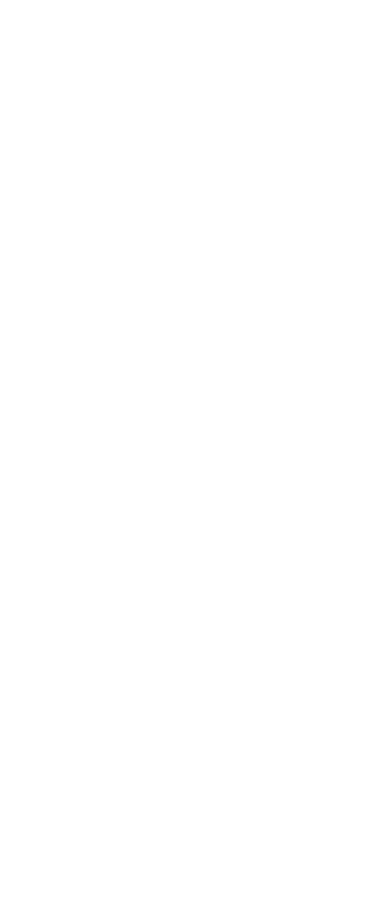
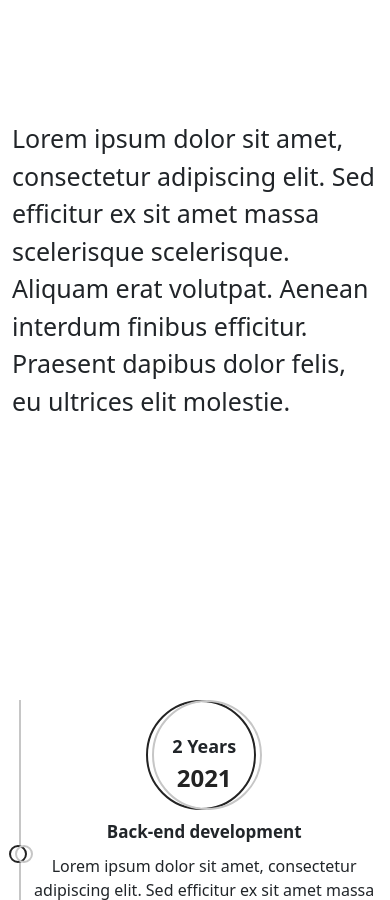
Before and after one commit to R4PTOR-C/PORTFOLIO, a React (Create React App) app: page / in a window 390 px wide. Shown: the part 1100-2000 px from the top of the page. Before the commit the page ends 956 px from the top, so only its background shows below. Built offline with nearby package versions, Linux system fonts and the light colour scheme.

Commit message:
Novas adições

```diff
--- a/package.json
+++ b/package.json
@@ -10,6 +10,7 @@
     "jquery": "^3.7.1",
     "react": "^18.2.0",
     "react-dom": "^18.2.0",
+    "react-router-dom": "^6.16.0",
     "react-scripts": "5.0.1",
     "reactstrap": "^9.2.0",
     "web-vitals": "^2.1.4"
--- a/src/App.css
+++ b/src/App.css
@@ -57,7 +57,7 @@
   border-top: 0.1875rem solid var(--primary-dark);
 }
 
-/***************************************HEADER***************************************/
+/***************************************INTRO***************************************/
 
 .intro-wraper{
   position: relative;
@@ -90,3 +90,20 @@
   align-items: center;
   height: 100vh;
 }
+
+/***************************************ABOUT***************************************/
+
+.aboutPara{
+  justify-content: center;
+  font-size: 25px;
+}
+
+.about-wraper{
+  display: flex;
+  justify-content: center;
+  align-items: center;
+  height: 100vh;
+}
+
+
+/***************************************Experience***************************************/
--- a/src/App.js
+++ b/src/App.js
@@ -5,6 +5,9 @@
 import Navbar from "./components/Navbar"
 import './App.css'
 import Intro from "./components/Intro";
+import Experience from "./components/Experience";
+import About from "./components/About";
+import './style/About.css'
 
 
 import { Button } from 'reactstrap';
@@ -14,8 +17,11 @@
 function App() {
   return (
      <>
-      <Navbar/>
-      <Intro/>
+         <Navbar/>
+         <Intro/>
+         <About/>
+         <Experience/>
+
      </>
   );
 }
--- /dev/null
+++ b/src/components/About.js
@@ -0,0 +1,16 @@
+import React from "react";
+
+const About = () =>{
+    return(
+        <div id="about-section" className="about-wraper">
+            <div className="container">
+                <p className="aboutPara">Lorem ipsum dolor sit amet, consectetur adipiscing elit. Sed
+                    efficitur ex sit amet massa scelerisque scelerisque. Aliquam erat
+                    volutpat. Aenean interdum finibus efficitur. Praesent dapibus dolor
+                    felis, eu ultrices elit molestie.</p>
+            </div>
+        </div>
+    )
+}
+
+export default About;
--- /dev/null
+++ b/src/components/Experience.js
@@ -0,0 +1,59 @@
+import React from "react";
+
+const Experience = () => {
+    return (
+        <div id="experience-section" className="container">
+            <div className="main-timeline">
+                {/* start experience section*/}
+                <div className="timeline">
+                    <div className="icon"></div>
+                    <div className="date-content">
+                        <div className="date-outer">
+              <span className="date">
+                <span className="month">2 Years</span>
+                <span className="year">2021</span>
+              </span>
+                        </div>
+                    </div>
+                    <div className="timeline-content">
+                        <h5 className="title">Back-end development</h5>
+                        <p className="description">
+                            Lorem ipsum dolor sit amet, consectetur adipiscing elit. Sed
+                            efficitur ex sit amet massa scelerisque scelerisque. Aliquam erat
+                            volutpat. Aenean interdum finibus efficitur. Praesent dapibus dolor
+                            felis, eu ultrices elit molestie.
+                        </p>
+                    </div>
+                </div>
+                {/* end experience section*/}
+
+                {/* start experience section*/}
+                <div className="timeline">
+                    <div className="icon"></div>
+                    <div className="date-content">
+                        <div className="date-outer">
+              <span className="date">
+                <span className="month">1 Year</span>
+                <span className="year">2023</span>
+              </span>
+                        </div>
+                    </div>
+                    <div className="timeline-content">
+                        <h5 className="title">Full Stack Web Development</h5>
+                        <p className="description">
+                            Lorem ipsum dolor sit amet, consectetur adipiscing elit. Sed
+                            efficitur ex sit amet massa scelerisque scelerisque. Aliquam erat
+                            volutpat. Aenean interdum finibus efficitur. Praesent dapibus dolor
+                            felis, eu ultrices elit molestie.
+                        </p>
+                    </div>
+                </div>
+                {/* end experience section*/}
+
+
+            </div>
+        </div>
+    );
+};
+
+export default Experience;
--- a/src/components/Navbar.js
+++ b/src/components/Navbar.js
@@ -1,9 +1,25 @@
 import React from "react";
+import $ from 'jquery';
 
 
 const Navbar = () => {
+    function scrollToExperience() {
+        $('html, body').animate({
+            scrollTop: $('#experience-section').offset().top
+        }, 500); // Tempo de animação em milissegundos (1 segundo no exemplo)
+    }
+
+    function scrollToAbout() {
+        $('html, body').animate({
+            scrollTop: $('#about-section').offset().top
+        }, 500); // Tempo de animação em milissegundos (1 segundo no exemplo)
+    }
+
     return(
-        <div>
+
+
+
+        <div >
             <nav className="navbar navbar-expand-lg bg-body-tertiary" data-bs-theme="dark">
 
                 <div className="container-fluid">
@@ -18,10 +34,10 @@
                                 <a className="nav-link" aria-current="page" href="#">Home</a>
                             </li>
                             <li className="nav-item active">
-                                <a className="nav-link" aria-current="page" href="#">About</a>
+                                <a className="nav-link" aria-current="page" onClick={scrollToAbout}>About</a>
                             </li>
                             <li className="nav-item active">
-                                <a className="nav-link" aria-current="page" href="#">Experience</a>
+                                <a className="nav-link" aria-current="page" onClick={scrollToExperience}> Experience</a>
                             </li>
                             <li className="nav-item active">
                                 <a className="nav-link" aria-current="page" href="#">Projects</a>
--- /dev/null
+++ b/src/style/About.css
@@ -0,0 +1,249 @@
+.main-timeline {
+    position: relative;
+
+}
+
+.main-timeline:before {
+    content: "";
+    display: block;
+    width: 2px;
+    height: 100%;
+    background: #c6c6c6;
+    margin: 0 auto;
+    position: absolute;
+    top: 0;
+    left: 0;
+    right: 0
+}
+
+.main-timeline .timeline {
+    margin-bottom: 40px;
+    position: relative
+}
+
+.main-timeline .timeline:after {
+    content: "";
+    display: block;
+    clear: both
+}
+
+.main-timeline .icon {
+    width: 18px;
+    height: 18px;
+    line-height: 18px;
+    margin: auto;
+    position: absolute;
+    top: 0;
+    left: 0;
+    bottom: 0;
+    right: 0
+}
+
+.main-timeline .icon:before,
+.main-timeline .icon:after {
+    content: "";
+    width: 100%;
+    height: 100%;
+    border-radius: 50%;
+    position: absolute;
+    top: 0;
+    left: 0;
+    transition: all 0.33s ease-out 0s
+}
+
+.main-timeline .icon:before {
+    background: #fff;
+    border: 2px solid #232323;
+    left: -3px
+}
+
+.main-timeline .icon:after {
+    border: 2px solid #c6c6c6;
+    left: 3px
+}
+
+.main-timeline .timeline:hover .icon:before {
+    left: 3px
+}
+
+.main-timeline .timeline:hover .icon:after {
+    left: -3px
+}
+
+.main-timeline .date-content {
+    width: 50%;
+    float: left;
+    margin-top: 22px;
+    position: relative
+}
+
+.main-timeline .date-content:before {
+    content: "";
+    width: 36.5%;
+    height: 2px;
+    background: #c6c6c6;
+    margin: auto 0;
+    position: absolute;
+    top: 0;
+    right: 10px;
+    bottom: 0
+}
+
+.main-timeline .date-outer {
+    width: 125px;
+    height: 125px;
+    font-size: 16px;
+    text-align: center;
+    margin: auto;
+    z-index: 1
+}
+
+.main-timeline .date-outer:before,
+.main-timeline .date-outer:after {
+    content: "";
+    width: 125px;
+    height: 125px;
+    margin: 0 auto;
+    border-radius: 50%;
+    position: absolute;
+    top: 0;
+    left: 0;
+    right: 0;
+    transition: all 0.33s ease-out 0s
+}
+
+.main-timeline .date-outer:before {
+    background: #fff;
+    border: 2px solid #232323;
+    left: -6px
+}
+
+.main-timeline .date-outer:after {
+    border: 2px solid #c6c6c6;
+    left: 6px
+}
+
+.main-timeline .timeline:hover .date-outer:before {
+    left: 6px
+}
+
+.main-timeline .timeline:hover .date-outer:after {
+    left: -6px
+}
+
+.main-timeline .date {
+    width: 100%;
+    margin: auto;
+    position: absolute;
+    top: 27%;
+    left: 0
+}
+
+.main-timeline .month {
+    font-size: 18px;
+    font-weight: 700
+}
+
+.main-timeline .year {
+    display: block;
+    font-size: 30px;
+    font-weight: 700;
+    color: #232323;
+    line-height: 36px
+}
+
+.main-timeline .timeline-content {
+    width: 50%;
+    padding: 20px 0 20px 50px;
+    float: right
+}
+
+.main-timeline .title {
+    font-size: 19px;
+    font-weight: 700;
+    line-height: 24px;
+    margin: 0 0 15px 0
+}
+
+.main-timeline .description {
+    margin-bottom: 0
+}
+
+.main-timeline .timeline:nth-child(2n) .date-content {
+    float: right
+}
+
+.main-timeline .timeline:nth-child(2n) .date-content:before {
+    left: 10px
+}
+
+.main-timeline .timeline:nth-child(2n) .timeline-content {
+    padding: 20px 50px 20px 0;
+    text-align: right
+}
+
+@media only screen and (max-width: 991px) {
+    .main-timeline .date-content {
+        margin-top: 35px
+    }
+    .main-timeline .date-content:before {
+        width: 22.5%
+    }
+    .main-timeline .timeline-content {
+        padding: 10px 0 10px 30px
+    }
+    .main-timeline .title {
+        font-size: 17px
+    }
+    .main-timeline .timeline:nth-child(2n) .timeline-content {
+        padding: 10px 30px 10px 0
+    }
+}
+
+@media only screen and (max-width: 767px) {
+    .main-timeline:before {
+        margin: 0;
+        left: 7px
+    }
+    .main-timeline .timeline {
+        margin-bottom: 20px
+    }
+    .main-timeline .timeline:last-child {
+        margin-bottom: 0
+    }
+    .main-timeline .icon {
+        margin: auto 0
+    }
+    .main-timeline .date-content {
+        width: 95%;
+        float: right;
+        margin-top: 0
+    }
+    .main-timeline .date-content:before {
+        display: none
+    }
+    .main-timeline .date-outer {
+        width: 110px;
+        height: 110px
+    }
+    .main-timeline .date-outer:before,
+    .main-timeline .date-outer:after {
+        width: 110px;
+        height: 110px
+    }
+    .main-timeline .date {
+        top: 30%
+    }
+    .main-timeline .year {
+        font-size: 24px
+    }
+    .main-timeline .timeline-content,
+    .main-timeline .timeline:nth-child(2n) .timeline-content {
+        width: 95%;
+        text-align: center;
+        padding: 10px 0
+    }
+    .main-timeline .title {
+        margin-bottom: 10px
+    }
+}
```
Also changed, not shown: 1 other file (tests, documents, lock files or other folders).
